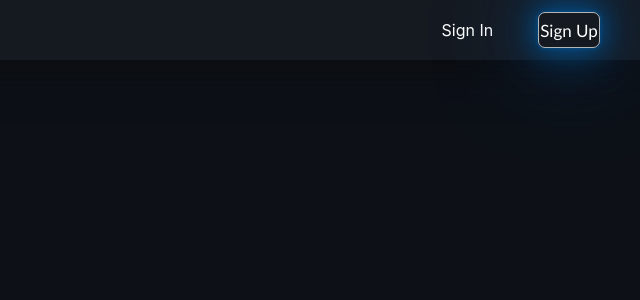
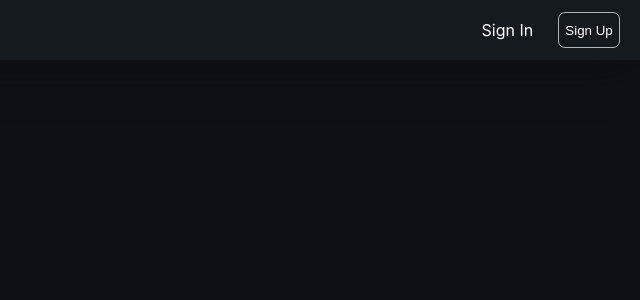
Before and after one commit to thiagoulloa/LEIA, a React (Create React App) app in the folder project-leia/: page / in a window 1280 px wide. Shown: the top 300 px of the page, without its empty margins (640-1280 px from the left). Built offline with nearby package versions, Linux system fonts and the light colour scheme; the HTML template or start-up script is replaced by a standard one.

Commit message:
Criando componente button do tipo "glow"

```diff
--- a/project-leia/src/index.css
+++ b/project-leia/src/index.css
@@ -22,3 +22,37 @@
   width: 100%;
   height: 100%;
 }
+
+.glow {
+  margin: 20px;
+  width: 70%;
+  height: 35px;
+  border-radius: 10px;
+  border: none;
+  backdrop-filter: blur(7px);
+  background: transparent;
+
+  background: rgba(9, 79, 99, 0.25);
+  box-shadow: 0 8px 32px 0 rgba(31, 38, 135, 0.37);
+  backdrop-filter: blur(3.5px);
+  -webkit-backdrop-filter: blur(3.5px);
+  border: 1px solid rgba(255, 255, 255, 0.18);
+  color: rgb(255, 255, 255);
+  box-shadow: 0 0 5px rgb(6, 79, 139), 0 0 25px rgb(6, 79, 139),
+    0 0 50px rgb(6, 79, 139), 0 0 100px rgb(6, 79, 139);
+  font-family: "Gill Sans", "Gill Sans MT", Calibri, "Trebuchet MS", sans-serif;
+  font-size: 17px;
+  transition: 0.3s;
+}
+
+.glow:hover {
+  cursor: pointer;
+  box-shadow: 0 0 25px rgba(255, 255, 255, 0.493);
+  height: 40px;
+  width: 75%;
+  font-size: 20px;
+}
+
+.glow.red {
+  color: red;
+}
--- a/project-leia/src/pages/workPage/index.js
+++ b/project-leia/src/pages/workPage/index.js
@@ -31,7 +31,9 @@
       </div>
       <form onSubmit={handleSubmit}>
         <input type="text" value={mensagem} onChange={handleChange} />
-        <button type="submit">Enviar</button>
+        <button type="submit" className="glow">
+          Enviar
+        </button>
       </form>
     </div>
   );
--- a/project-leia/src/pages/workPage/style.css
+++ b/project-leia/src/pages/workPage/style.css
@@ -38,36 +38,6 @@
   font-size: medium;
 }
 
-button {
-  margin: 20px;
-  width: 70%;
-  height: 35px;
-  border-radius: 10px;
-  border: none;
-  backdrop-filter: blur(7px);
-  background: transparent;
-
-  background: rgba(9, 79, 99, 0.25);
-  box-shadow: 0 8px 32px 0 rgba(31, 38, 135, 0.37);
-  backdrop-filter: blur(3.5px);
-  -webkit-backdrop-filter: blur(3.5px);
-  border: 1px solid rgba(255, 255, 255, 0.18);
-  color: white;
-  box-shadow: 0 0 5px rgb(6, 79, 139), 0 0 25px rgb(6, 79, 139),
-    0 0 50px rgb(6, 79, 139), 0 0 100px rgb(6, 79, 139);
-  font-family: "Gill Sans", "Gill Sans MT", Calibri, "Trebuchet MS", sans-serif;
-  font-size: 17px;
-  transition: 0.3s;
-}
-
-button:hover {
-  cursor: pointer;
-  box-shadow: 0 0 25px rgba(255, 255, 255, 0.493);
-  height: 40px;
-  width: 75%;
-  font-size: 20px;
-}
-
 input {
   font-family: "Gill Sans", "Gill Sans MT", Calibri, "Trebuchet MS", sans-serif;
   font-size: medium;
```
